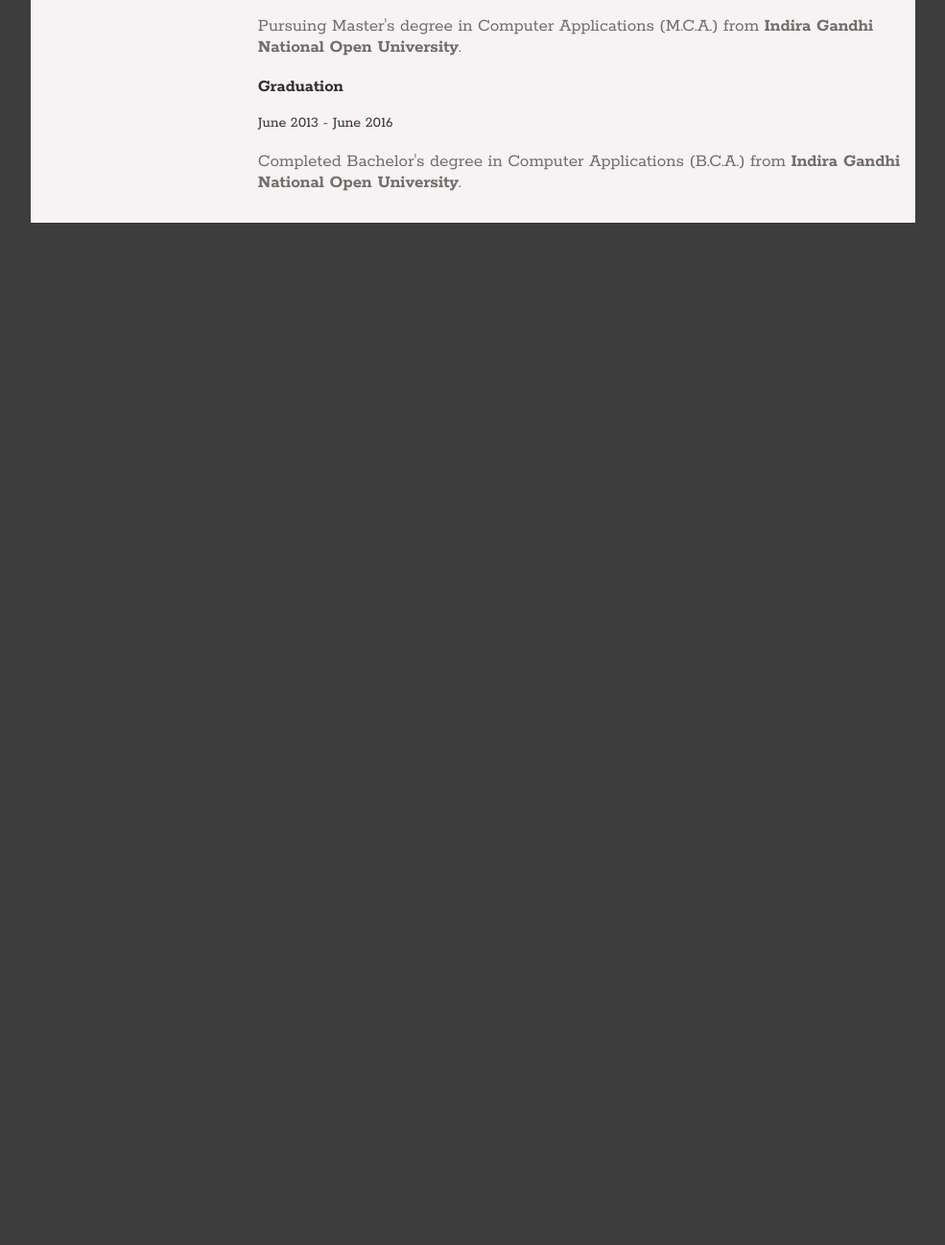
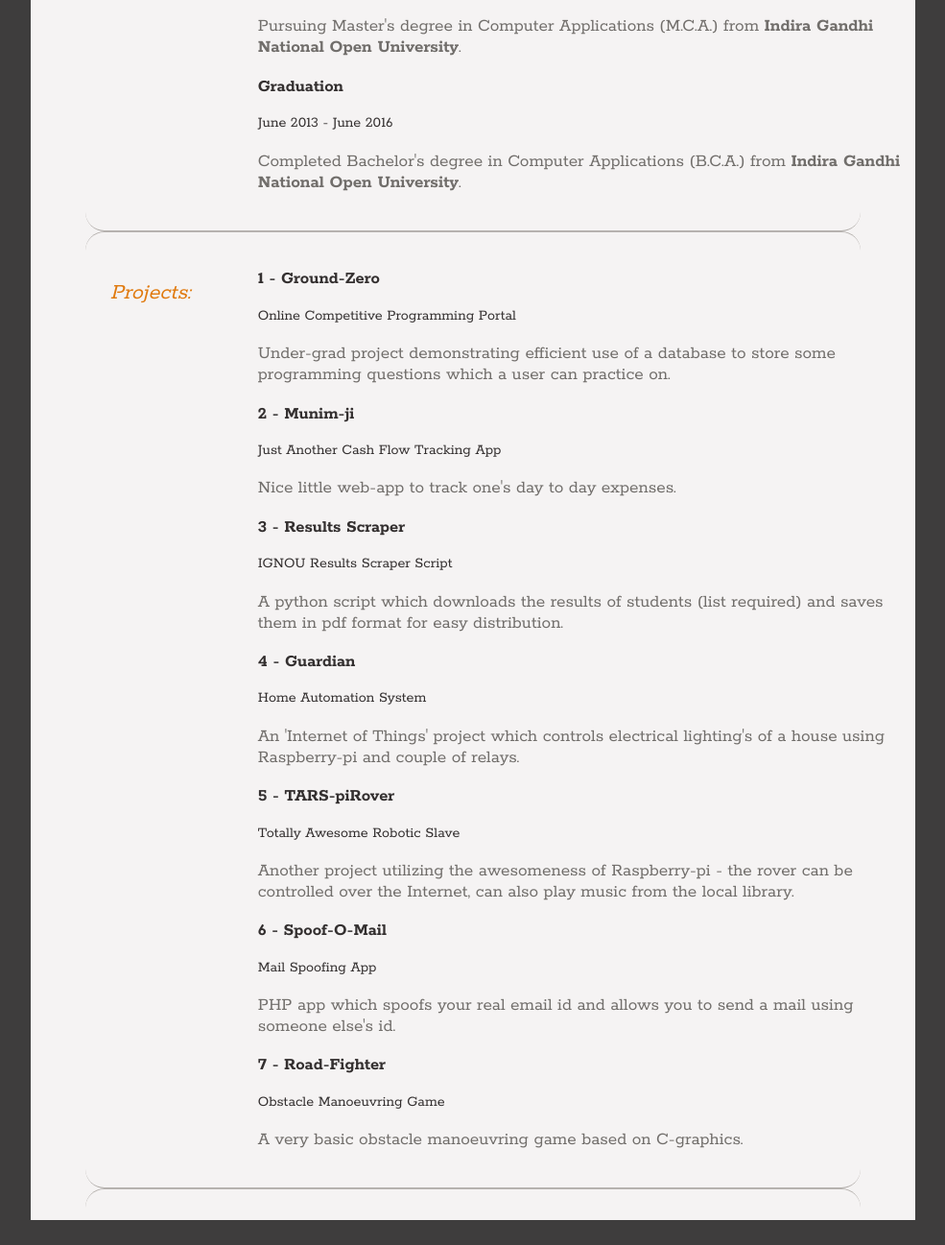
Before and after one commit to adisingh1992/adisingh1992.github.io, a plain HTML site: page index.html in a window 1280 px wide. Shown: the part 821-2118 px from the top of the page at 96% size, without its empty margins (147-1132 px from the left). Before the commit the page ends 1079 px from the top, so only its background shows below. Drawn offline with nearby package versions, Linux system fonts and the light colour scheme.

Commit message:
Initial Commit

```diff
--- a/index.html
+++ b/index.html
@@ -5,9 +5,7 @@
         <meta charset="UTF-8"/>
         <meta name="viewport" content="width=device-width, initial-scale=1.0"/>
         <link href="style.css" type="text/css" rel="stylesheet"/>
-        <link href='http://fonts.googleapis.com/css?family=Rokkitt:400,700|Lato:400,300' rel='stylesheet' type='text/css'>
-        <script src="https://ajax.googleapis.com/ajax/libs/jquery/1.12.2/jquery.min.js"></script>
-        <script src="functions.js"></script>
+        <link href='http://fonts.googleapis.com/css?family=Rokkitt:400,700' rel='stylesheet' type='text/css'>
     </head>
     <body>
         <div id="container">
@@ -79,6 +77,40 @@
                     <p class="sub-para">Completed Bachelor's degree in Computer Applications (B.C.A.) from <span>Indira Gandhi National Open University</span>.</p>
                 </div>
             </div>
+            <div class="break">
+                <hr class="line-break"/>
+                <hr class="line-break1"/>
+            </div>
+            <div class="row">
+                <h2 class="col-25 sub-head">Projects:</h2>
+                <div class="col-75">
+                    <h3>1 - <a href="https://github.com/adisingh1992/Ground-Zero" target="_blank">Ground-Zero</a></h3>
+                    <p>Online Competitive Programming Portal</p>
+                    <p class="sub-para">Under-grad project demonstrating efficient use of a database to store some programming questions which a user can practice on.</p>
+                    <h3>2 - <a href="https://github.com/adisingh1992/munim-ji" target="_blank">Munim-ji</a></h3>
+                    <p>Just Another Cash Flow Tracking App</p>
+                    <p class="sub-para">Nice little web-app to track one's day to day expenses.</p>
+                    <h3>3 - <a href="https://github.com/adisingh1992/Ignou-Results-Scraper" target="_blank">Results Scraper</a></h3>
+                    <p>IGNOU Results Scraper Script</p>
+                    <p class="sub-para">A python script which downloads the results of students (list required) and saves them in pdf format for easy distribution.</p>
+                    <h3>4 - <a href="https://github.com/adisingh1992/Guardian" target="_blank">Guardian</a></h3>
+                    <p>Home Automation System</p>
+                    <p class="sub-para">An 'Internet of Things' project which controls electrical lighting's of a house using Raspberry-pi and couple of relays.</p>
+                    <h3>5 - <a href="https://github.com/adisingh1992/TARS-piRover" target="_blank">TARS-piRover</a></h3>
+                    <p>Totally Awesome Robotic Slave</p>
+                    <p class="sub-para">Another project utilizing the awesomeness of Raspberry-pi - the rover can be controlled over the Internet, can also play music from the local library.</p>
+                    <h3>6 - <a href="https://github.com/adisingh1992/Spoof-O-Mail" target="_blank">Spoof-O-Mail</a></h3>
+                    <p>Mail Spoofing App</p>
+                    <p class="sub-para">PHP app which spoofs your real email id and allows you to send a mail using someone else's id.</p>
+                    <h3>7 - <a href="https://github.com/adisingh1992/Road-Fighter" target="_blank">Road-Fighter</a></h3>
+                    <p>Obstacle Manoeuvring Game</p>
+                    <p class="sub-para">A very basic obstacle manoeuvring game based on C-graphics.</p>
+                </div>
+            </div>
+            <div class="break">
+                <hr class="line-break"/>
+                <hr class="line-break1"/>
+            </div>
         </div>
     </body>
 </html>
--- a/style.css
+++ b/style.css
@@ -18,7 +18,12 @@
     margin: auto;
     background-color: #F5F3F3;
     color: #332F2F;
-    display: none;
+    animation: fadeIn 2s ease-in 1;
+}
+
+@keyframes fadeIn{
+    0%{opacity: 0;}
+    100%{opacity: 1;}
 }
 
 .col-100{
```
